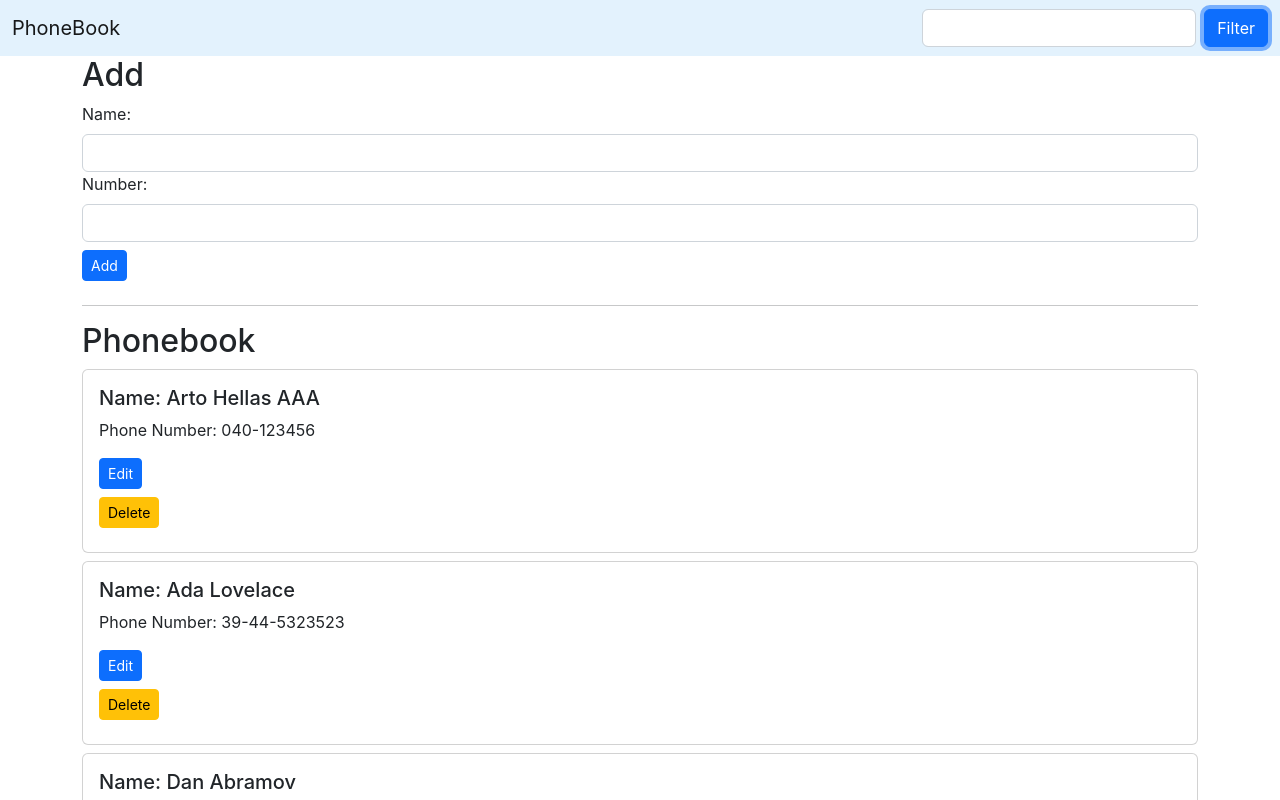
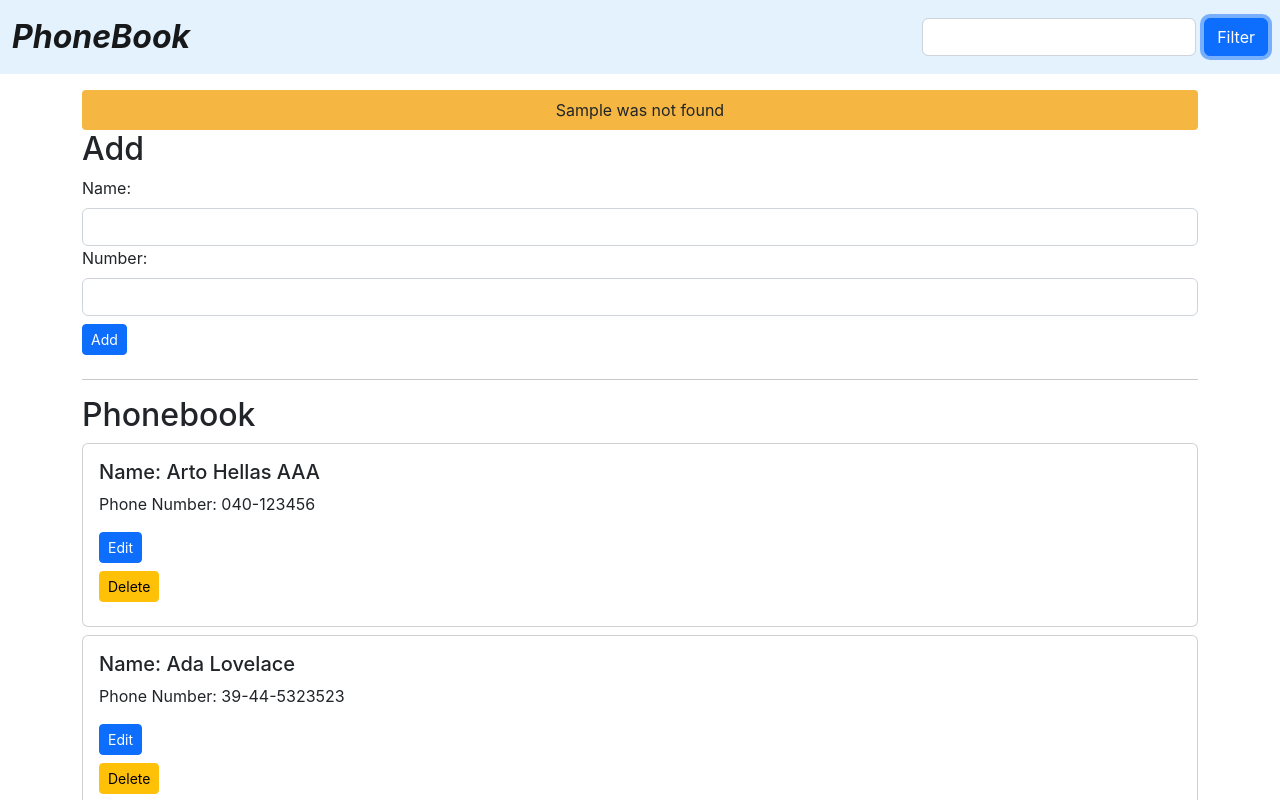
Before and after one commit to SiegfriedBz/React_Phone_Book, a React (Create React App) app: page / in a window 1280 px wide. Both pictures are taken after typing "Sample" into the empty fields and a click on the button "Filter". Shown: the top 800 px of the page. Built offline with nearby package versions, Linux system fonts and the light colour scheme; data requests are answered from the project's data file.

Commit message:
added flashmessages

```diff
--- a/package.json
+++ b/package.json
@@ -7,6 +7,7 @@
     "@testing-library/react": "^13.3.0",
     "@testing-library/user-event": "^13.5.0",
     "bootstrap": "^5.2.0",
+    "clsx": "^1.2.1",
     "react": "^18.2.0",
     "react-dom": "^18.2.0",
     "react-scripts": "5.0.1",
--- a/src/App.js
+++ b/src/App.js
@@ -2,6 +2,7 @@ import { useState, useEffect } from 'react'
 import NavBar from "./components/NavBar"
 import FormAddPerson from "./components/FormAddPerson"
 import Person from "./components/Person"
+import Notification from "./components/Notification"
 import personService from "./services/persons"
 
 const App = () => {
@@ -12,6 +13,7 @@ const App = () => {
   const [searchterm, setSearchTerm] = useState("")
   const [filteredPersons, setFilteredPersons] = useState([])
   const [showAllPersons, setShowAllPersons] = useState(true)
+  const [flashMessage, setFlashMessage] = useState({message: "", type: ""})
 
   useEffect(() => {
     const init = async() => {
@@ -23,10 +25,23 @@ const App = () => {
   const onAdd = async(e) => {
     e.preventDefault()
     if(persons.find(p => p.name === newPerson.name)) {
-      alert(`${newPerson.name} already exist in phone book`)
+      setFlashMessage({
+        message: `${newPerson.name} already exist in phone book.`,
+        type: "alert"
+      })
+      setTimeout(() => {
+        setFlashMessage({message: "", type: ""})
+      }, 3000)
     } else {
       const person = await personService.createPerson(newPerson)
       setPersons([...persons, person])
+      setFlashMessage({
+        message: `${person.name} was successfully added!`,
+        type: "notice"
+      })
+      setTimeout(() => {
+        setFlashMessage({message: "", type: ""})
+      }, 3000)
     }
     setNewPerson({name: '', number: ''})
   }
@@ -36,14 +51,29 @@ const App = () => {
     let currentPerson = persons.find(p => p.id === personId)
     let changedPerson = {...currentPerson, ...editedPerson}
     const upDated = await personService.editPerson(personId, changedPerson)
+
     setPersons(persons.map(p => p.id !== personId ? p : upDated))
     setNewPerson({name: '', number: ''})
+    setFlashMessage({
+      message: `${changedPerson.name} was successfully updated!`,
+      type: "notice"
+    })
+    setTimeout(() => {
+      setFlashMessage({message: "", type: ""})
+    }, 3000)
   }
 
   const onDelete = async (_id) => {
       await personService.deletePerson(_id)
       const persons = await personService.getAll()
       setPersons(persons)
+      setFlashMessage({
+        message: `Person was successfully deleted.`,
+        type: "notice"
+      })
+      setTimeout(() => {
+        setFlashMessage({message: "", type: ""})
+      }, 3000)
   }
 
   const onFilter = (e) => {
@@ -52,18 +82,30 @@ const App = () => {
           return p.name.toLowerCase().includes(searchterm.toLowerCase())
       })
       if(filteredPersons.length > 0) {
-          alert(`${searchterm} returned ${filteredPersons.length} results`)
+          setFlashMessage({
+            message: `${searchterm} returned ${filteredPersons.length} results`,
+            type: "notice"
+          })
+          setTimeout(() => {
+            setFlashMessage({message: "", type: ""})
+          }, 3000)
           setFilteredPersons(filteredPersons)
           setShowAllPersons(!showAllPersons)
       } else {
-          alert(`${searchterm} was not found`)
+          setFlashMessage({
+            message: `${searchterm} was not found`,
+            type: "alert"
+          })
+          setTimeout(() => {
+            setFlashMessage({message: "", type: ""})
+          }, 3000)
+
           setFilteredPersons([])
       }
       setSearchTerm("")
   }
 
   const personsToShow = showAllPersons ? persons : filteredPersons
-  console.log(personsToShow)
 
   return (
     <>
@@ -74,6 +116,7 @@ const App = () => {
       showAllPersons={showAllPersons}
     />
     <div className="container">
+      <Notification flashMessage={flashMessage} />
       <h2>Add</h2>
       <FormAddPerson
         handleAdd={onAdd}
--- a/src/components/NavBar.js
+++ b/src/components/NavBar.js
@@ -7,7 +7,7 @@ const NavBar = (props) => {
     return (
         <nav className="navbar" style={{backgroundColor: "#e3f2fd"}}>
             <div className="container-fluid">
-                <a className="navbar-brand">PhoneBook</a>
+                <a className="navbar-brand fst-italic fw-bold fs-2 ">PhoneBook</a>
                 <form
                     className="d-flex"
                     role="search"
--- /dev/null
+++ b/src/components/Notification.js
@@ -0,0 +1,21 @@
+import clsx from "clsx"
+
+const Notification = ({flashMessage}) => {
+
+    const { message, type } = flashMessage
+
+    if(!message) return null
+
+    const myBgColor = clsx({
+        "#b4e66a": type === "notice",
+        "#f5b642": type === "alert",
+    })
+
+    return (
+        <div style={{backgroundColor: `${myBgColor}`, marginTop: "1rem", padding: "0.5rem", borderRadius: "0.25rem", textAlign: "center"}}>
+            {message}
+        </div>
+    )
+}
+
+export default Notification
--- a/src/services/persons.js
+++ b/src/services/persons.js
@@ -3,12 +3,8 @@ const BASE_URL = "http://localhost:3001/persons"
 const getAll = async() => {
     try {
         const response = await fetch(BASE_URL)
-        if(response.status === 200) {
         const data = await response.json()
         return data
-        } else {
-            throw Error(response.status)
-        }
     } catch (error) {
         alert(error)
     }
@@ -23,12 +19,8 @@ const createPerson = async(person) => {
             },
             body: JSON.stringify(person)
         })
-        if(response.status === 201) {
         const data = await response.json()
         return data
-        } else {
-            throw Error(response.status)
-        }
     } catch (error) {
         alert(error)
     }
@@ -43,14 +35,16 @@ const editPerson = async(personId, changedPerson) => {
             },
             body: JSON.stringify(changedPerson)
         })
-        if(response.status === 200) {
+
+        if(response.ok) {
             const data = await response.json()
             return data
         } else {
-            throw Error(response.status)
+            return Promise.reject(response.status);
         }
     } catch (error) {
-        alert(error)
+        console.log(error)
+        return error
     }
 }
 
@@ -62,12 +56,8 @@ const deletePerson = async(personId) => {
                 "Content-Type": "application/json"
             }
         })
-        if(response.status === 200) {
         const data = await response.json()
         return data
-        } else {
-            throw Error(response.status)
-        }
     } catch (error) {
         alert(error)
     }
```
Also changed, not shown: 1 other file (tests, documents, lock files or other folders). Lines whose indentation alone changed are shown as unchanged.
